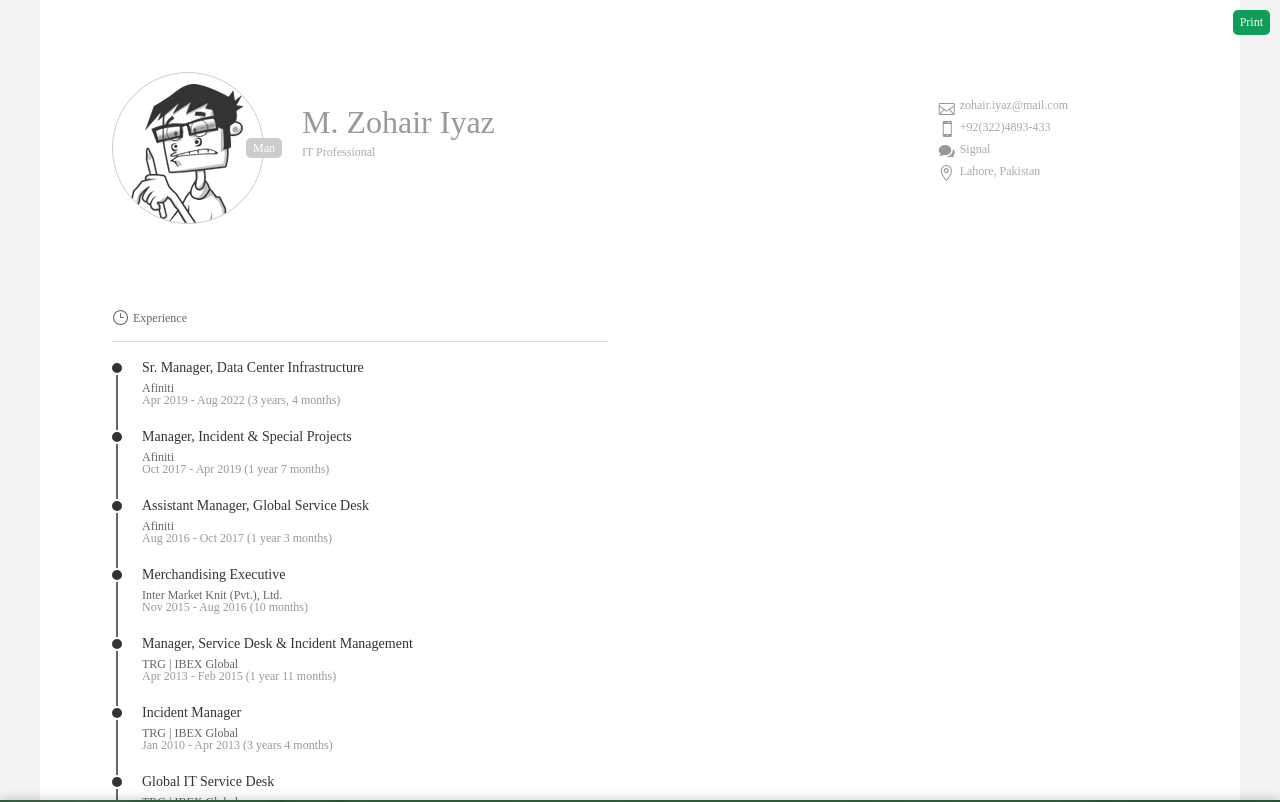
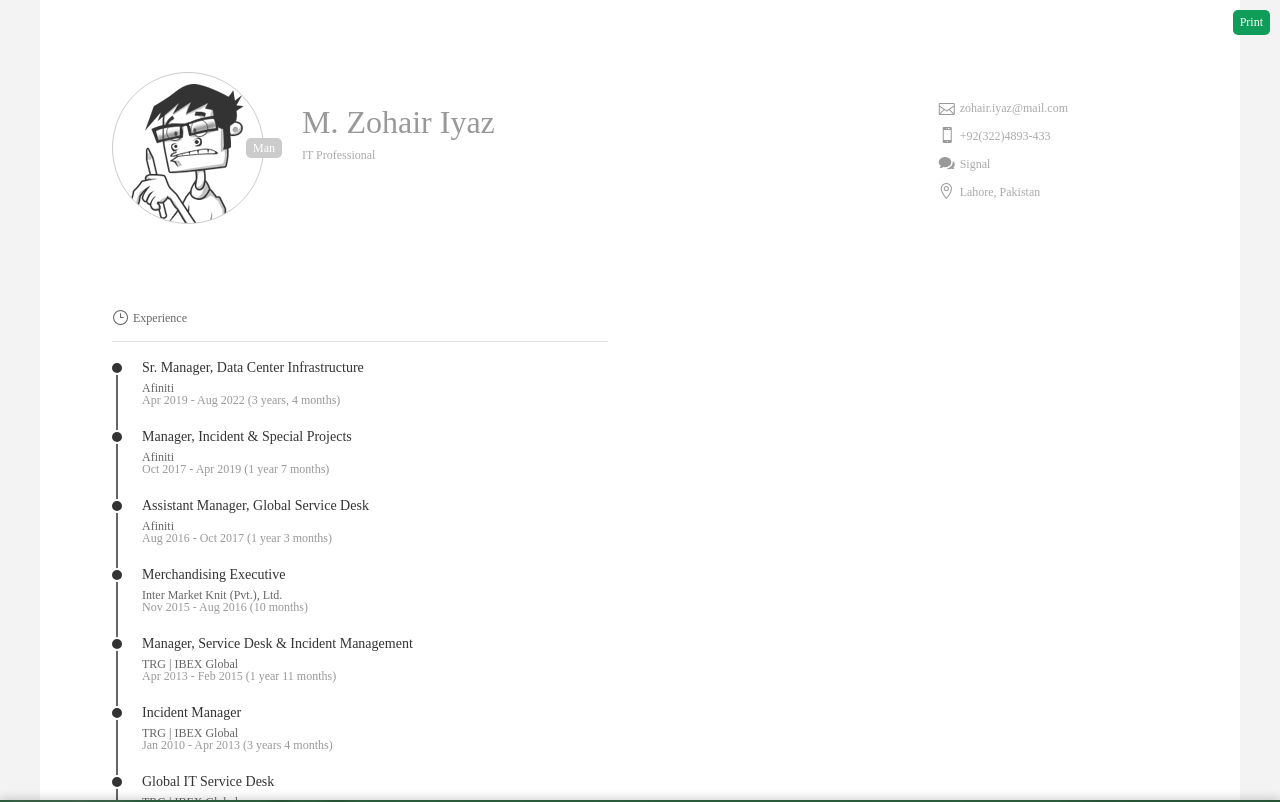
Before and after one commit to m-zohair/m-zohair.github.io, a plain HTML site: page index.html in a window 1280 px wide. Shown: the top 802 px of the page. Drawn offline with Linux system fonts and the light colour scheme.

Commit message:
Update style.css

```diff
--- a/css/style.css
+++ b/css/style.css
@@ -107,7 +107,7 @@ i { font-size: 16px; }
 
 .avatar b { width: 36px; height: 20px; line-height: 20px; background-color: #ccc; color: #fff; position: absolute; top: 50%; right: -18px; margin-top: -10px; text-align: center; font-weight: normal; }
 .base { padding: 27px 0 0; position: relative; }
-.base p { color: #aaa; line-height: 12px; }
+.base p { color: #aaa; line-height: 18px; }
 .base p.desc { color: #ccc; }
 .base h2 { font-size: 32px; color: #999; font-weight: normal; padding: 5px 0; }
 .base span p { padding: 0 0 10px; }
```
